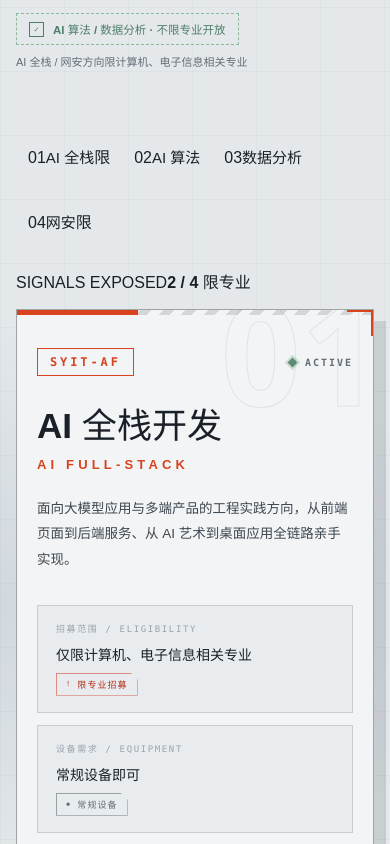
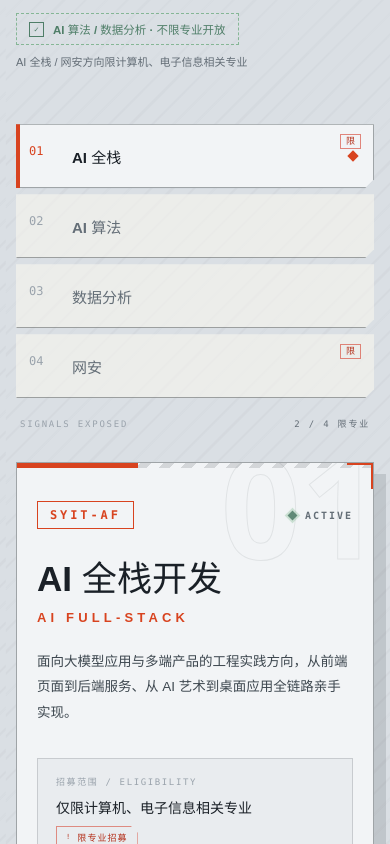
Before and after one commit to zhouwu97/JiXieGuanWang, a React (Vite) app: page / in a window 390 px wide. Shown: the part 1260-2104 px from the top of the page. Built offline with nearby package versions, Linux system fonts and the light colour scheme.

Commit message:
修复技术分路平板布局重叠

```diff
--- a/src/styles.css
+++ b/src/styles.css
@@ -1037,6 +1037,7 @@ html {
 
 /* =============================================================
    技术分路
+   ============================================================= */
 .tracks {
   background: var(--bg-deep);
 }
@@ -2993,6 +2994,8 @@ html {
 
   .track-row {
     grid-template-rows: auto;
+    grid-template-columns: 30px minmax(0, 1fr) 12px;
+    min-width: 0;
     min-height: 68px;
     padding: 10px 13px 10px 12px;
   }
@@ -3003,6 +3006,20 @@ html {
 
   .track-row__en {
     display: none;
+  }
+
+  .track-row__name {
+    min-width: 0;
+    overflow: hidden;
+    text-overflow: ellipsis;
+    white-space: nowrap;
+  }
+
+  .track-selector__note {
+    flex-wrap: wrap;
+    row-gap: 6px;
+    column-gap: 16px;
+    line-height: 1.5;
   }
 
   .route-grid {
@@ -3257,7 +3274,12 @@ html {
   }
 
   .track-row__name {
+    min-width: 0;
     font-size: 15px;
+  }
+
+  .track-selector__note {
+    align-items: baseline;
   }
 
   .dossier {
```
Also changed, not shown: 1 other file (tests, documents, lock files or other folders).
